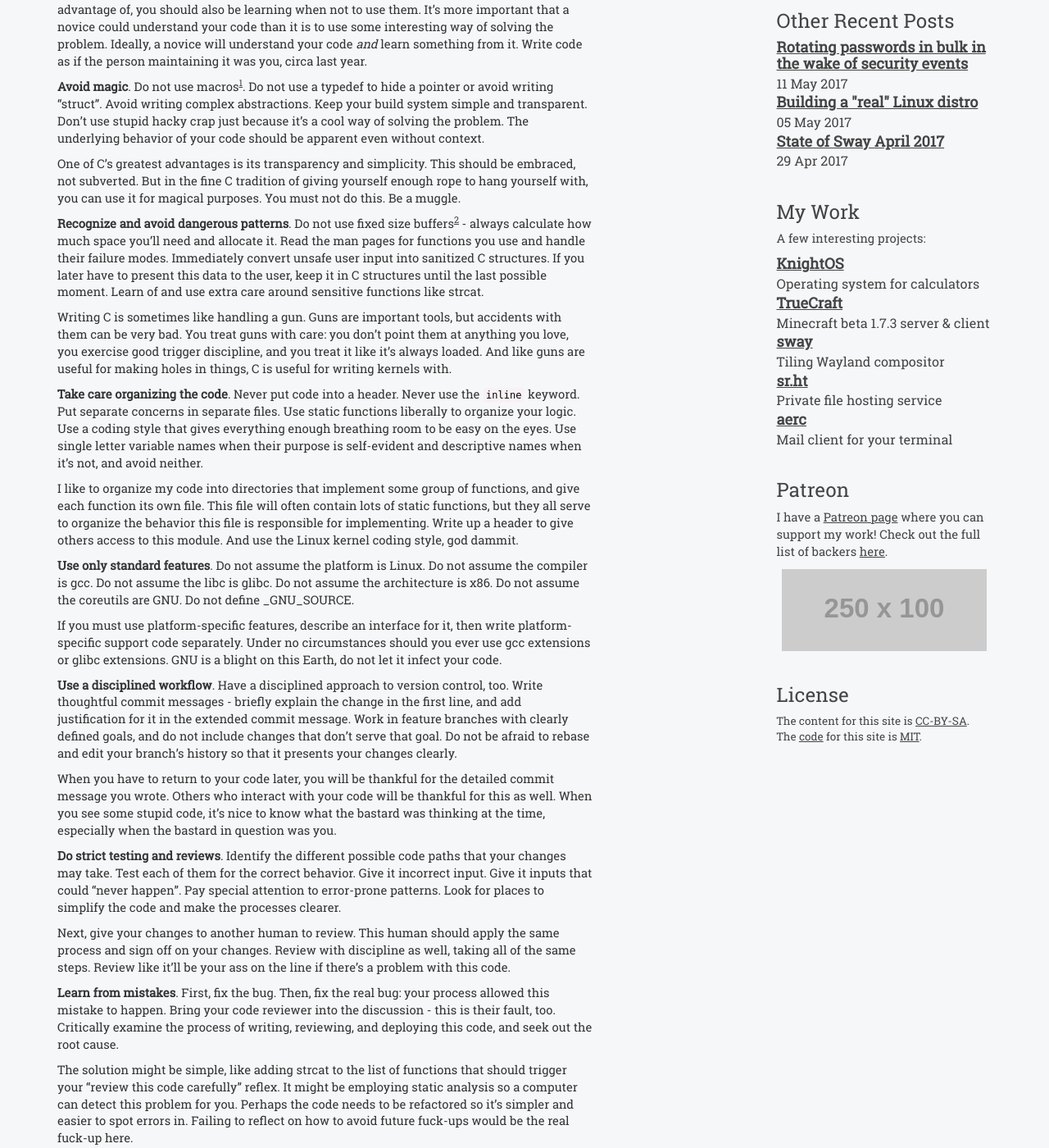
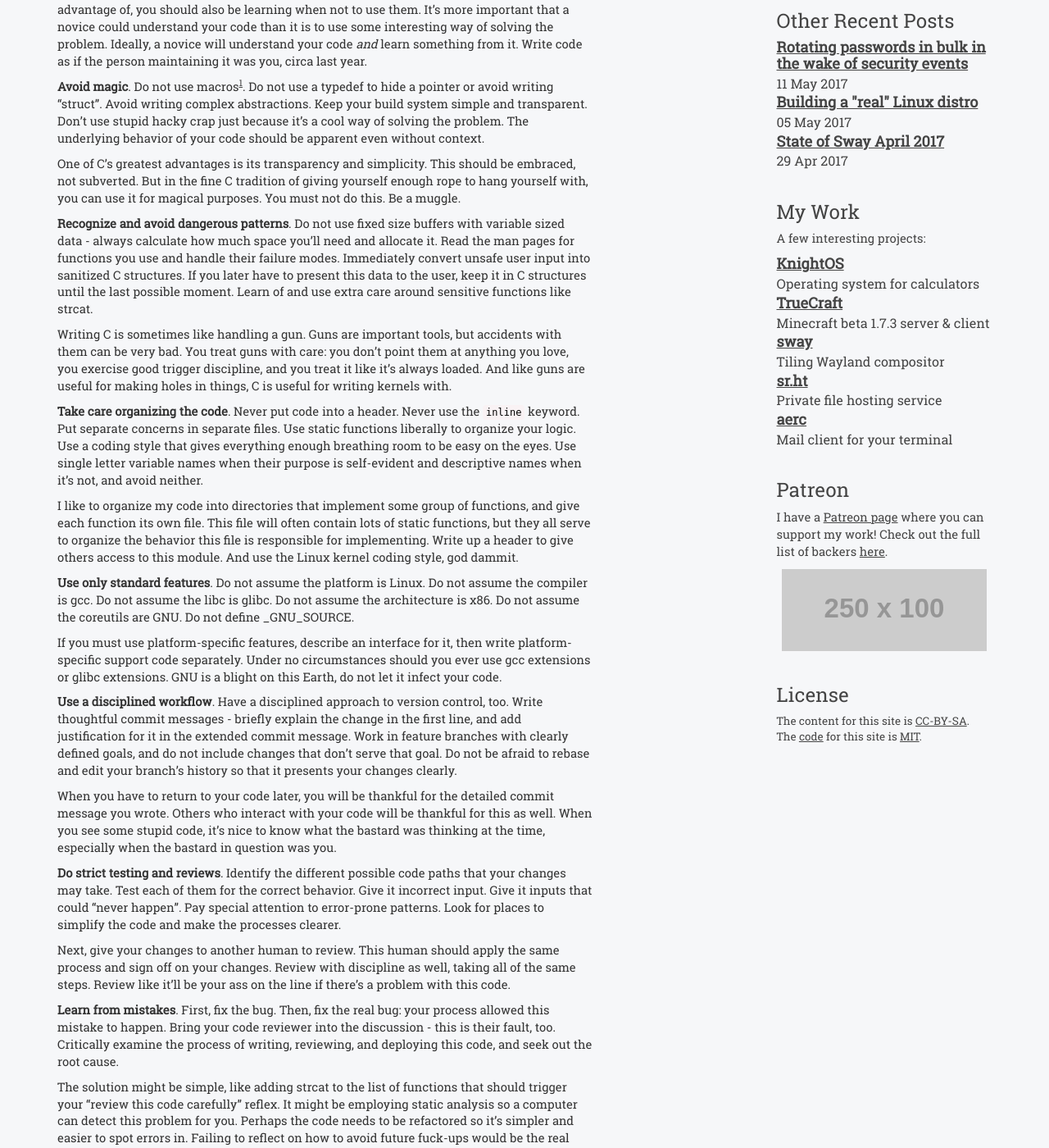
Before and after one commit to stormblog/sircmpwn.github.io, a Jekyll site: the page built from _posts/2017-03-15-How-I-learned-to-stop-worrying-and-love-C.md, in a window 1280 px wide and 1400 px high, scrolled down 276 px. Shown: the whole window at 82% size. Built offline with Jekyll 4.4.1, drawn with Linux system fonts in a browser that asks for light colours; some of the changed text lies outside the part shown.

Commit message:
Clarify use of buffers in C principles

```diff
--- a/_posts/2017-03-15-How-I-learned-to-stop-worrying-and-love-C.md
+++ b/_posts/2017-03-15-How-I-learned-to-stop-worrying-and-love-C.md
@@ -34,12 +34,13 @@ be embraced, not subverted. But in the fine C tradition of giving yourself
 enough rope to hang yourself with, you can use it for magical purposes. You
 must not do this. Be a muggle.
 
-**Recognize and avoid dangerous patterns**. Do not use fixed size buffers[^2] -
-always calculate how much space you'll need and allocate it. Read the man pages
-for functions you use and handle their failure modes. Immediately convert unsafe
-user input into sanitized C structures. If you later have to present this data
-to the user, keep it in C structures until the last possible moment. Learn of
-and use extra care around sensitive functions like strcat.
+**Recognize and avoid dangerous patterns**. Do not use fixed size buffers with
+variable sized data - always calculate how much space you'll need and allocate
+it. Read the man pages for functions you use and handle their failure modes.
+Immediately convert unsafe user input into sanitized C structures. If you later
+have to present this data to the user, keep it in C structures until the last
+possible moment. Learn of and use extra care around sensitive functions like
+strcat.
 
 Writing C is sometimes like handling a gun. Guns are important tools, but
 accidents with them can be very bad. You treat guns with care: you don't point
@@ -116,4 +117,3 @@ C is the shit. I love it, and I hope more people can learn to see it the way I
 do. Good luck!
 
 [^1]: Defining constants with them is fine, though
-[^2]: it's been pointed out that this is not always correct. A previous draft addressed this, but I cut it out while editing. There are cases where a fixed size buffer is appropriate, but in those cases you should take extra care to measure the things you're putting into the buffers and gracefully handling failure.
```
